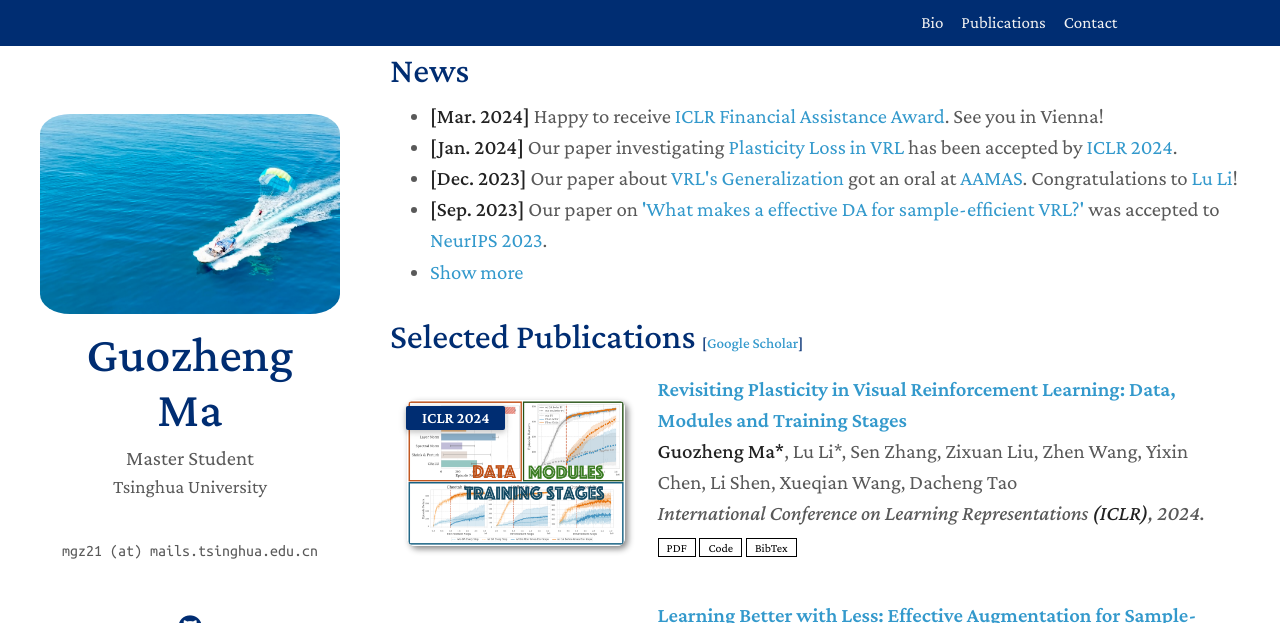
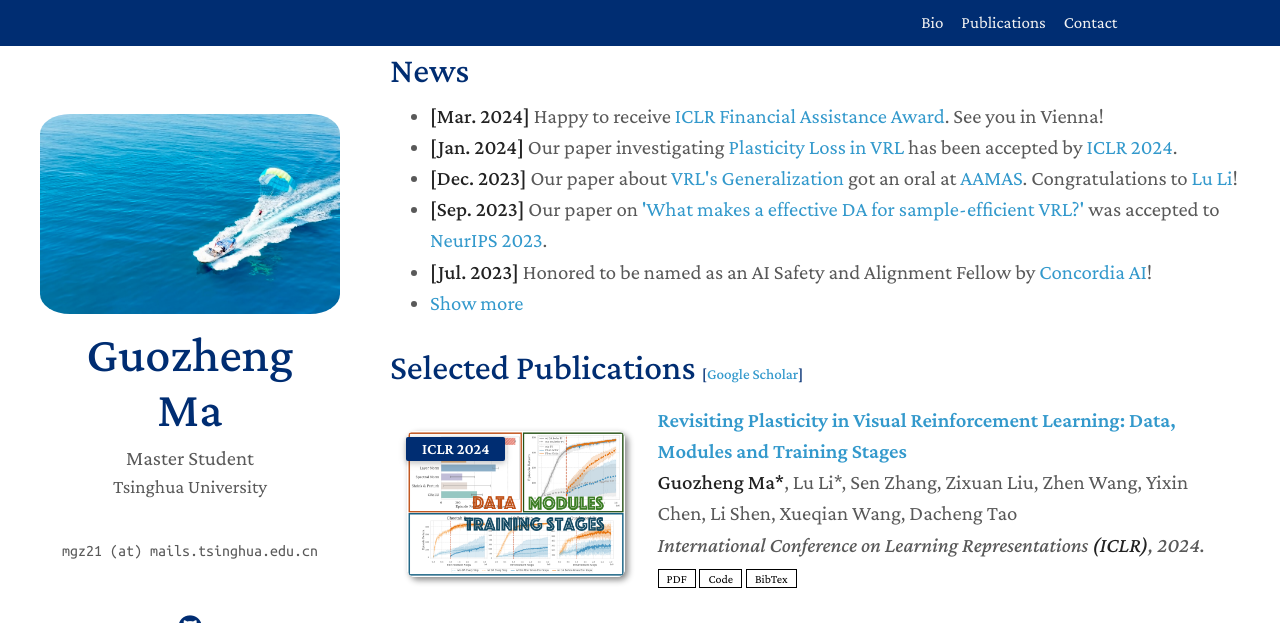
Before and after one commit to Guozheng-Ma/guozheng-ma.github.io, a Jekyll site: the page built from index.md, in a window 1280 px wide and 900 px high, scrolled down 495 px, cut to the strip 0-623 px from the top of the window. Built offline with Jekyll 4.4.1, drawn with Linux system fonts in a browser that asks for light colours; a style sheet for code colours, icons or effects is not loaded.

Commit message:
Update news.md

```diff
--- a/_includes/news.md
+++ b/_includes/news.md
@@ -7,10 +7,7 @@
 <li><strong>[Jan. 2024]</strong> Our paper investigating <a href="https://openreview.net/pdf?id=0aR1s9YxoL">Plasticity Loss in VRL</a> has been accepted by <a href="https://iclr.cc/Conferences/2024/">ICLR 2024</a>.</li>
 <li><strong>[Dec. 2023]</strong> Our paper about <a href="https://arxiv.org/pdf/2306.00656.pdf">VRL's Generalization</a> got an oral at <a href="https://www.aamas2024-conference.auckland.ac.nz/">AAMAS</a>. Congratulations to <a href="https://scholar.google.com/citations?user=QPsrZx8AAAAJ">Lu Li</a>!</li>
 <li><strong>[Sep. 2023]</strong> Our paper on <a href="https://proceedings.neurips.cc/paper_files/paper/2023/file/bc26087d3f82e62044fc77752e86737e-Paper-Conference.pdf">'What makes a effective DA for sample-efficient VRL?'</a> was accepted to <a href="https://neurips.cc/Conferences/2023">NeurIPS 2023</a>.</li>
-
-
-
-
+<li><strong>[Jul. 2023]</strong> Honored to be named as an AI Safety and Alignment Fellow by <a href="https://concordia-ai.com/">Concordia AI</a>!</li>
 <li> <a href="javascript:toggle_vis('newsmore')">Show more</a> </li>
 <div id="newsmore" style="display:none">
   <li><strong>[Dec. 2022]</strong> <a href="https://www.bmvc2023.org">BMVC 2023</a> will be held in Aberdeen, UK, and I will serve as the Website Chair.</li>
```
